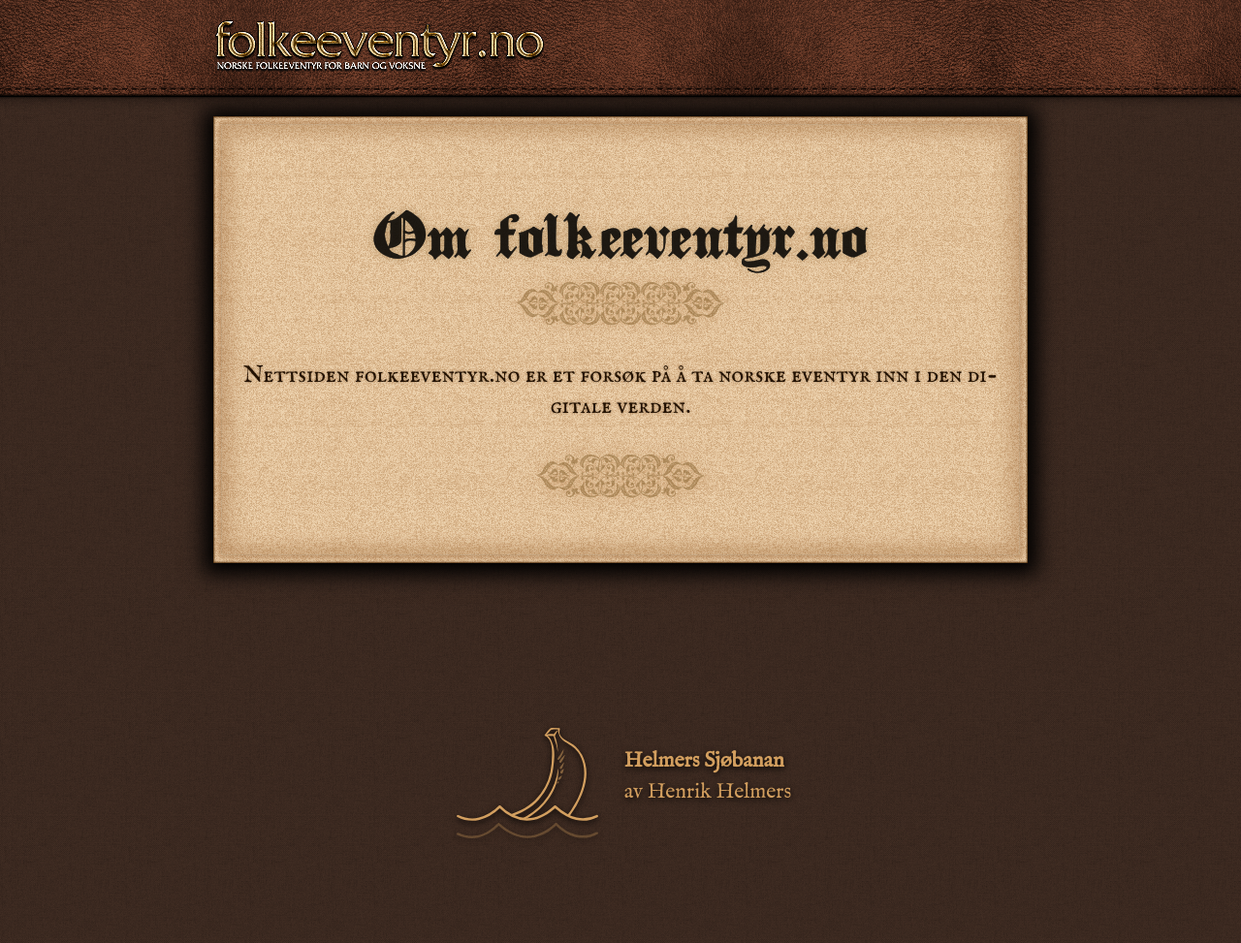
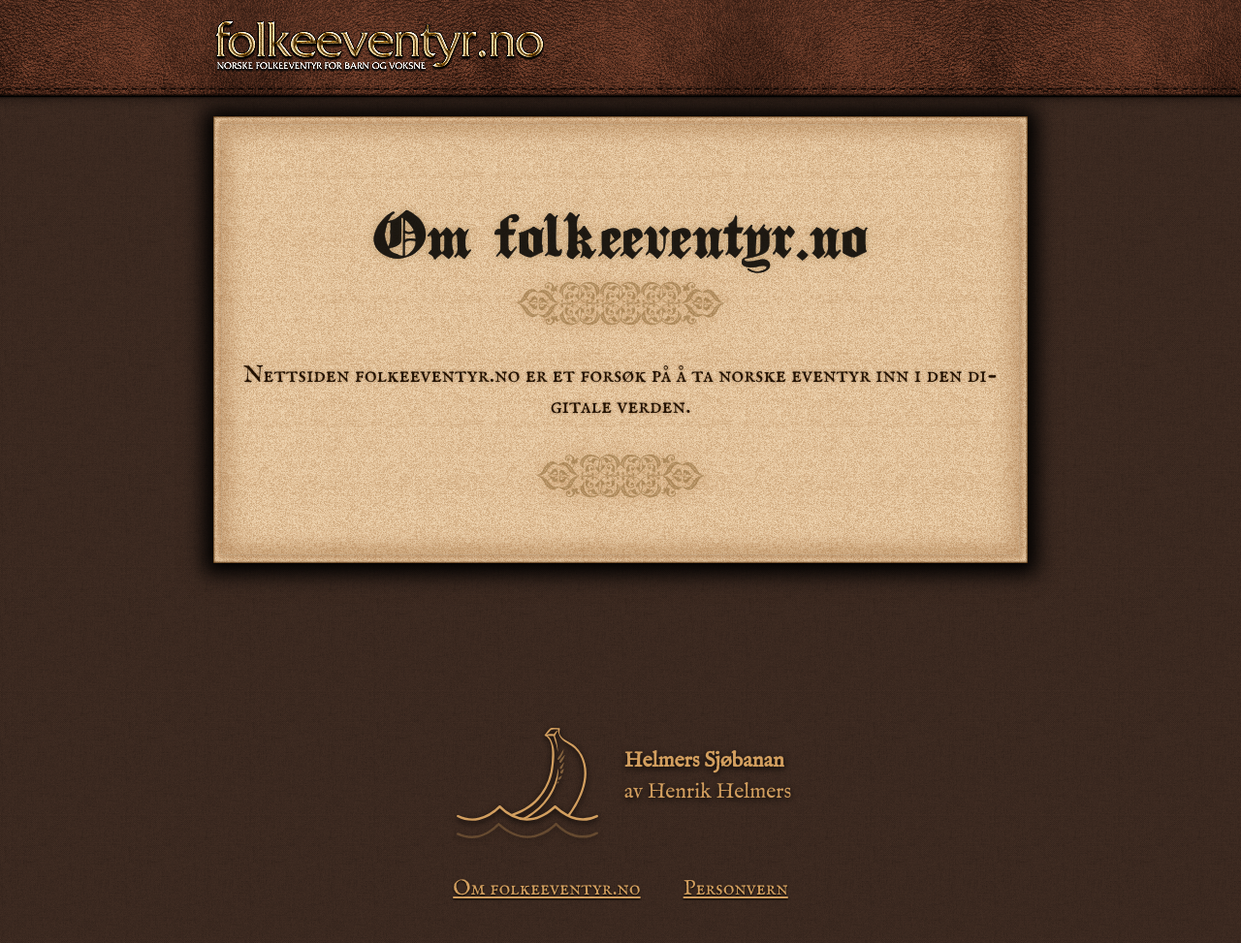
Before and after one commit to henrikhelmers/folkeeventyr.no, a Jekyll site: the page built from om/index.md, in a window 1280 px wide and 973 px high. Shown: the whole window at 97% size. Built offline with Jekyll 4.4.1, drawn with Linux system fonts in a browser that asks for light colours.

Commit message:
feat: add sitemap, 404 page, structured data and footer links to about and privacy

```diff
--- a/_includes/footer.html
+++ b/_includes/footer.html
@@ -25,6 +25,10 @@
         av Henrik Helmers
       </span>
     </a>
+    <nav class="bunnlenker">
+      <a href="/om/">Om folkeeventyr.no</a>
+      <a href="/personvern/">Personvern</a>
+    </nav>
   </div>
 </footer>
 <script>
--- a/_includes/head.html
+++ b/_includes/head.html
@@ -1,12 +1,18 @@
 <head>
   <meta charset="utf-8">
   <meta name="viewport" content="width=device-width, initial-scale=1">
-  {% capture page_title %}{% if page.type == "tag" %}Eventyr om {{ page.tag }}{% elsif page.title %}{{ page.title }}{% else %}{{ site.title }}{% endif %}{% endcapture %}
+  {% capture page_title %}{% if page.type == "tag" %}Eventyr om {{ page.tag | capitalize }}{% elsif page.title %}{{ page.title }}{% else %}{{ site.title }}{% endif %}{% endcapture %}
   {% capture page_description %}{% if page.excerpt %}{{ page.excerpt | strip_html | normalize_whitespace | truncate: 160 }}{% else %}{{ site.description }}{% endif %}{% endcapture %}
-  {% if page.image %}{% assign og_image = page.image | prepend: "/images/" | replace: "//", "/" %}{% else %}{% assign og_image = site.og_image %}{% endif %}
-  {% assign og_image_alt = site.data.images[page.image].title %}
+  {% if page.image %}
+    {% assign og_image_path = page.image | prepend: "/" | replace: "//", "/" | remove_first: "/" %}
+    {% assign og_image = og_image_path | prepend: "/images/" %}
+    {% assign og_image_alt = site.data.images[og_image_path].title %}
+  {% else %}
+    {% assign og_image = site.og_image %}
+  {% endif %}
   <meta name="description" content="{{ page_description | escape }}">
   <title>{{ page_title }}</title>
+  {% if page.noindex %}<meta name="robots" content="noindex">{% endif %}
   <link rel="canonical" href="{{ page.url | absolute_url }}">
   <meta property="og:type" content="{% if page.layout == "post" %}article{% else %}website{% endif %}">
   <meta property="og:site_name" content="{{ site.title }}">
@@ -17,6 +23,22 @@
   <meta property="og:image" content="{{ og_image | absolute_url }}">
   {% if og_image_alt %}<meta property="og:image:alt" content="{{ og_image_alt | escape }}">{% endif %}
   <meta name="twitter:card" content="summary_large_image">
+  {% if page.layout == "post" and page.tags.size > 0 %}
+  <script type="application/ld+json">
+    {
+      "@context": "https://schema.org",
+      "@type": "Article",
+      "headline": {{ page.title | jsonify }},
+      "description": {{ page_description | jsonify }},
+      "image": {{ og_image | absolute_url | jsonify }},
+      "url": {{ page.url | absolute_url | jsonify }},
+      "inLanguage": "nb",
+      "genre": "Folkeeventyr",
+      "keywords": {{ page.tags | join: ", " | jsonify }},
+      "isPartOf": { "@type": "WebSite", "name": {{ site.title | jsonify }}, "url": {{ site.url | jsonify }} }
+    }
+  </script>
+  {% endif %}
   {% assign random_number = site.time | date: '%s' | plus: 1000 %}
   <link rel="preload" href="{{ site.baseurl }}/style/IMFeENrm29P.woff2" as="font" type="font/woff2" crossorigin>
   <link rel="stylesheet" href="{{ site.baseurl }}/style/style.css?v={{ random_number }}">
--- a/_layouts/default.html
+++ b/_layouts/default.html
@@ -2,7 +2,7 @@
 ---
 
 <!DOCTYPE html>
-<html lang="no">
+<html lang="nb">
 
 {% include head.html %}
 
--- a/images.html
+++ b/images.html
@@ -1,5 +1,7 @@
 ---
 layout: default
+title: Alle illustrasjoner
+noindex: true
 ---
 
 
--- a/_posts/1111-11-11-om.markdown
+++ b/om/index.md
@@ -1,6 +1,6 @@
 ---
 layout: post
-title:  Om folkeeventyr.no
+title: Om folkeeventyr.no
 ---
 
 Nettsiden folkeeventyr.no er et forsøk på å ta norske eventyr inn i den
--- a/style/style.sass
+++ b/style/style.sass
@@ -374,6 +374,17 @@ article
   span
     text-align: left
 
+.bunnlenker
+  display: flex
+  justify-content: center
+  gap: 2em
+  padding: 20px 0 40px
+  font-family: FellEnglish-SC, FellEnglish, Georgia, serif
+  text-shadow: 0 1px 2px black
+
+  +print
+    display: none
+
 .tags
   display: grid
   grid-template-columns: 1fr 1fr 1fr
```
Also changed, not shown: 404.html (added, +13 -0 lines), robots.txt (added, +7 -0 lines), sitemap.xml (added, +15 -0 lines).
